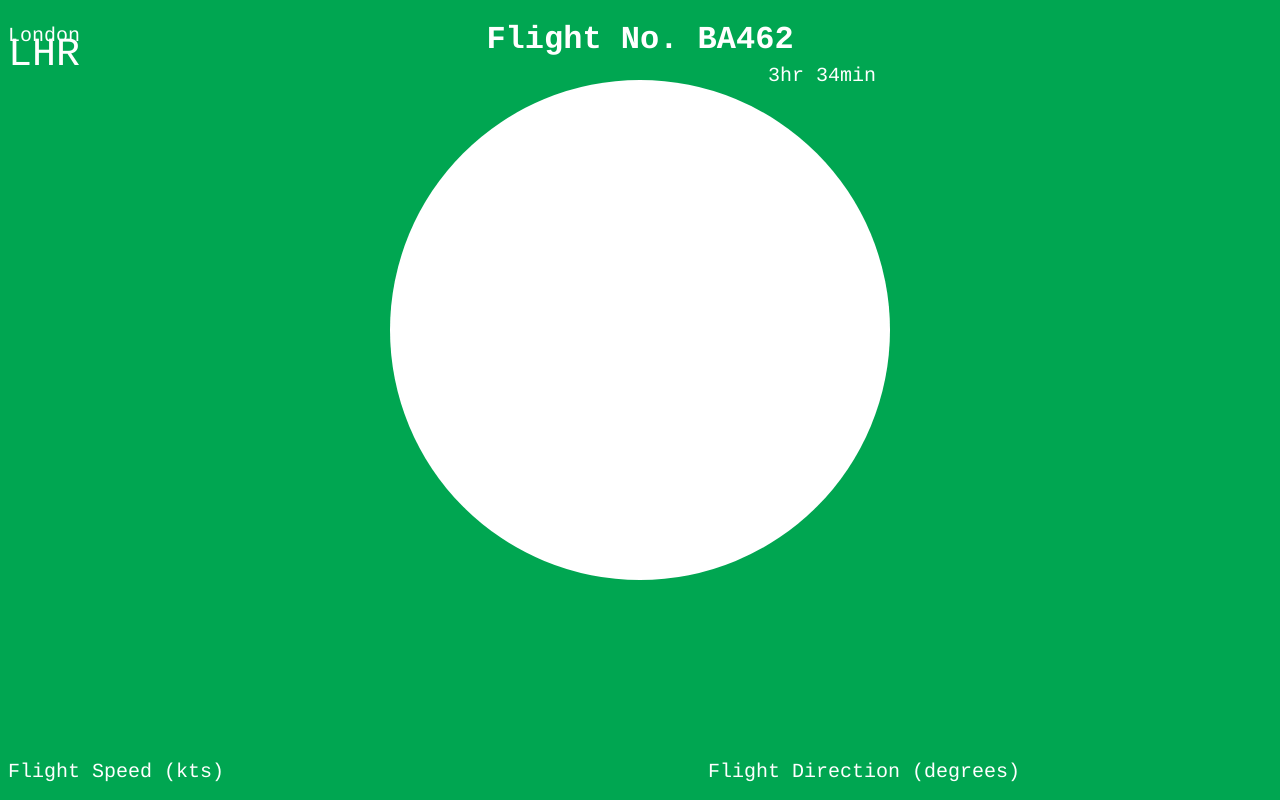
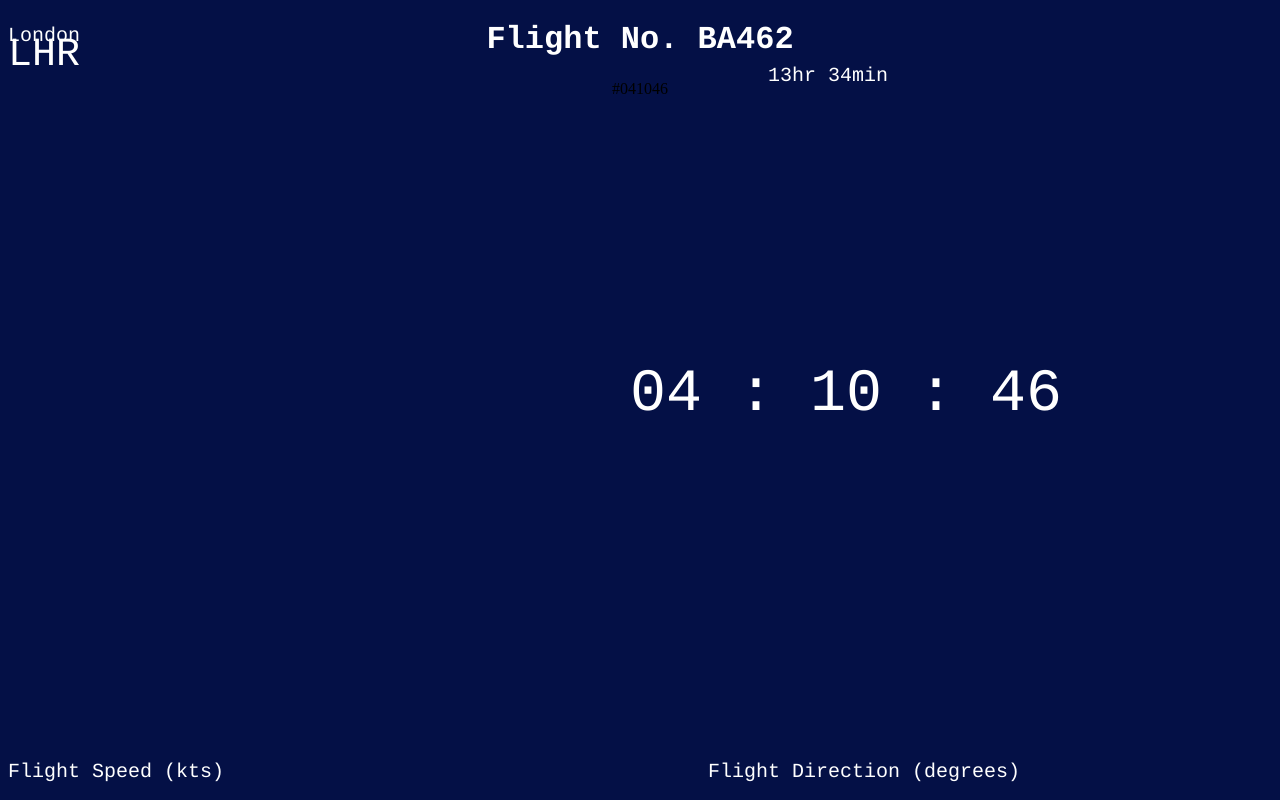
Before and after one commit to sjayamah/sjayamahaworld.github.io, a plain HTML site: page project2/index.html in a window 1280 px wide. Drawn offline with Linux system fonts and the light colour scheme.

Commit message:
Update index.html

```diff
--- a/project2/index.html
+++ b/project2/index.html
@@ -9,6 +9,7 @@
         <h1> Flight No. BA462</h1>
     </center>
         <link rel="stylesheet" type="text/css" href="body.css">
+        <script src="body.js"></script>
         <meta charset="utf-8"><!--charset: character encoding capable of encoding all characters on the web  -->
         <meta http-equiv="X-UA-Compatible" content="IE=edge,chrome=1"><!--for browser compatibility: choose rendering engine to view the page in an correct view (for old ver. IE)  -->
         <title></title><!--declaring the title, or name, of the HTML document. displayed in the browser's title bar-->
@@ -23,7 +24,7 @@
         </div>
 
     <div id="destination">
-             Madrid
+             Singapore
         </div>
 
 
@@ -32,30 +33,64 @@
         </div>
 
     <div id="destination2">
-             MAD
+             SIN
         </div>
 
         <div id="time">
             <center>
-                3hr 34min
+                13hr 34min
             </center>
 
         </div>
 
+        <center>
 
-<style>
-.circle {
-  height: 500px;
-  width: 500px;
-  background-color: white;
-  border-radius: 50%;
-  display: inline-block;
-  top: 40%;
+ <h1 id="clock">00 : 00 : 00</h1>
+<p id="hex-color"></p>
+</center>
+
+<script>
+    var clock = document.getElementById('clock');
+var color = document.getElementById('hex-color');
+
+function hexclock(){
+
+  var time = new Date();
+  var hours = (time.getHours() % 12).toString();
+  var minutes = time.getMinutes().toString();
+  var seconds = time.getSeconds().toString();
+
+  if(hours.length < 2) {
+
+    hours = '0' + hours;
+  }
+
+  if(minutes.length < 2) {
+
+    minutes = '0' + minutes;
+  }
+
+    if(seconds.length < 2) {
+
+    seconds = '0' + seconds;
+  }
+
+  var clockString = hours + ' : ' + minutes + ' : ' + seconds;
+  var hexColorString = "#" + hours + minutes + seconds;
+
+  clock.textContent = clockString;
+  color.textContent = hexColorString;
+
+  document.body.style.backgroundColor = hexColorString;
 }
-</style>
+
+setInterval(hexclock, 1000);
+
+    </script>
+
 </head>
+
 <body>
-
 
 <div style="text-align:center">
 
```
